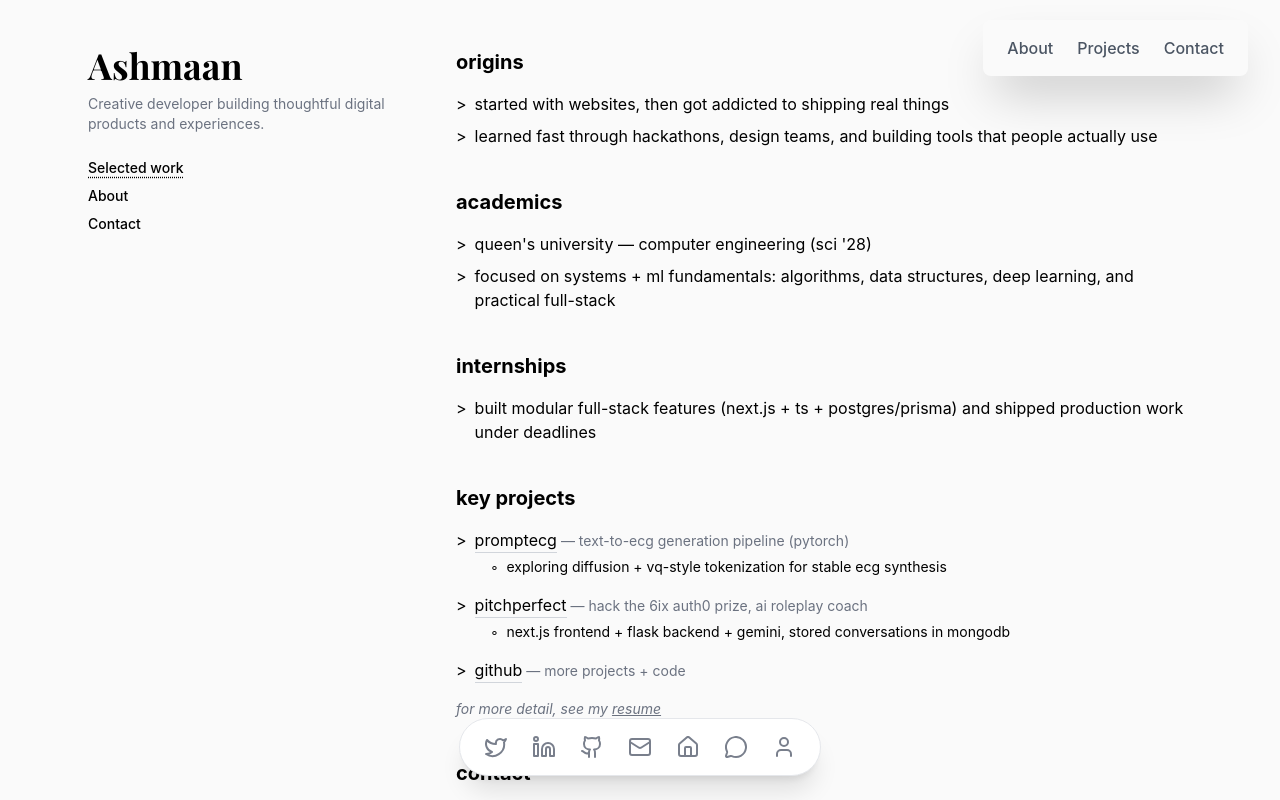
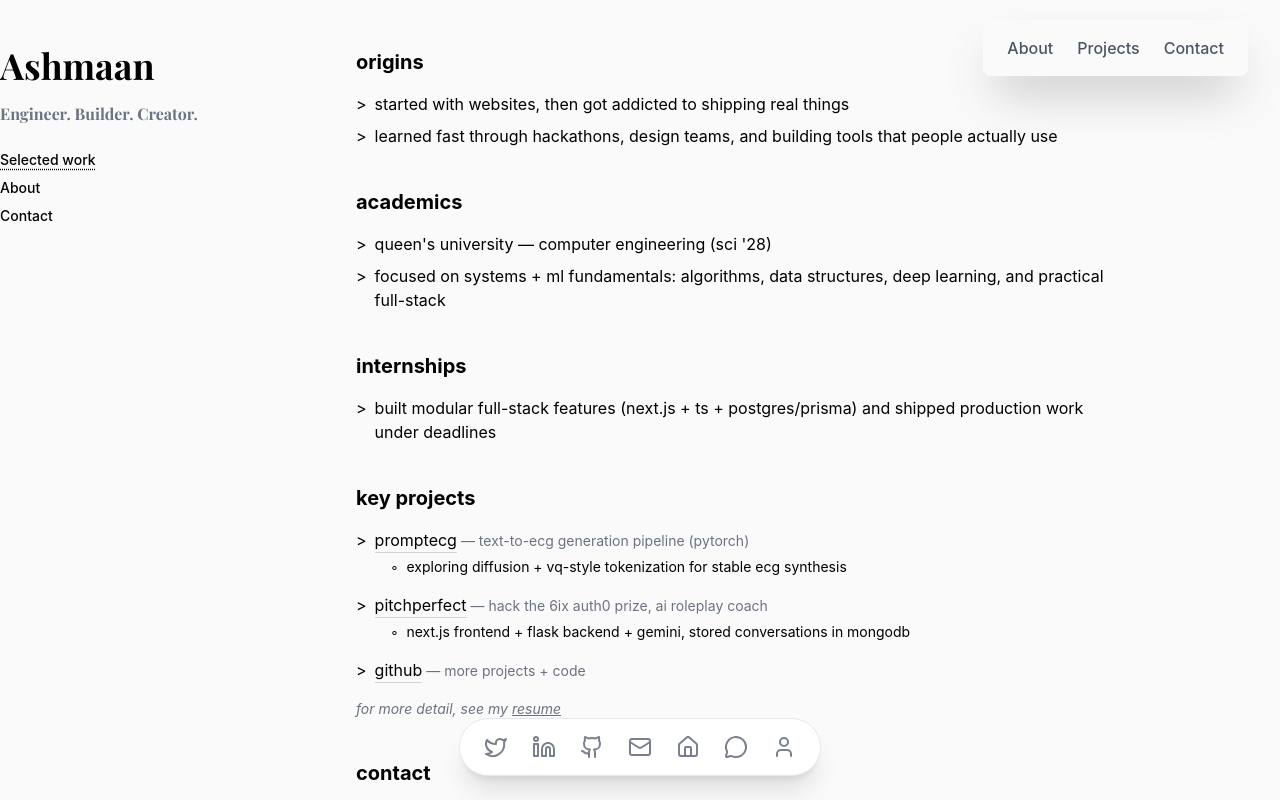
Before and after one commit to Ashmaan-2006/ashmaan, a Next.js app: page / in a window 1280 px wide. Shown: the top 800 px of the page. Built offline with nearby package versions, Linux system fonts and the light colour scheme.

Commit message:
Better layout and spacing with the coloumns

```diff
--- a/app/components/Hero.tsx
+++ b/app/components/Hero.tsx
@@ -5,8 +5,8 @@ export default function Hero() {
         <h1 className="text-4xl leading-[0.95] font-extrabold font-playfair">
           Ashmaan
         </h1>
-        <p className="mt-3 text-sm text-gray-500">
-          Creative developer building thoughtful digital products and experiences.
+        <p className="mt-5 text-md font-extrabold font-playfair text-gray-500">
+          Engineer.           Builder.           Creator.
         </p>
         <div className="mt-6 flex flex-col gap-2">
           <a href="#projects" className="text-sm font-medium underline decoration-dotted underline-offset-4">
--- a/app/page.tsx
+++ b/app/page.tsx
@@ -28,16 +28,16 @@ export default function Home() {
 
       {/* Page */}
       <main className="min-h-screen bg-[#FAFAFA] text-black">
-         <div className="mx-auto w-full max-w-6xl px-6 py-12">
-          <div className="grid grid-cols-1 lg:grid-cols-[320px_1fr] gap-12 items-start">
+         <div className="mx-auto w-full max-w-screen-2xl px-2 py-12">
+          <div className="grid grid-cols-1 lg:grid-cols-[300px_1fr] gap-12 items-start">
             {/* LEFT: Hero pinned top-left */}
-            <div className="sticky top-12 self-start">
+            <div className="lg:sticky lg:top-[30px] self-start lg:-ml-2">
               <Hero />
             </div>
 
 
           {/* RIGHT: Theo content at top-middle */}
-            <div className="w-full max-w-3xl">
+            <div className="w-full max-w-3xl lg:-mr-16">
               <div className="space-y-10">
                 {/* what i'm up to */}
 
```
